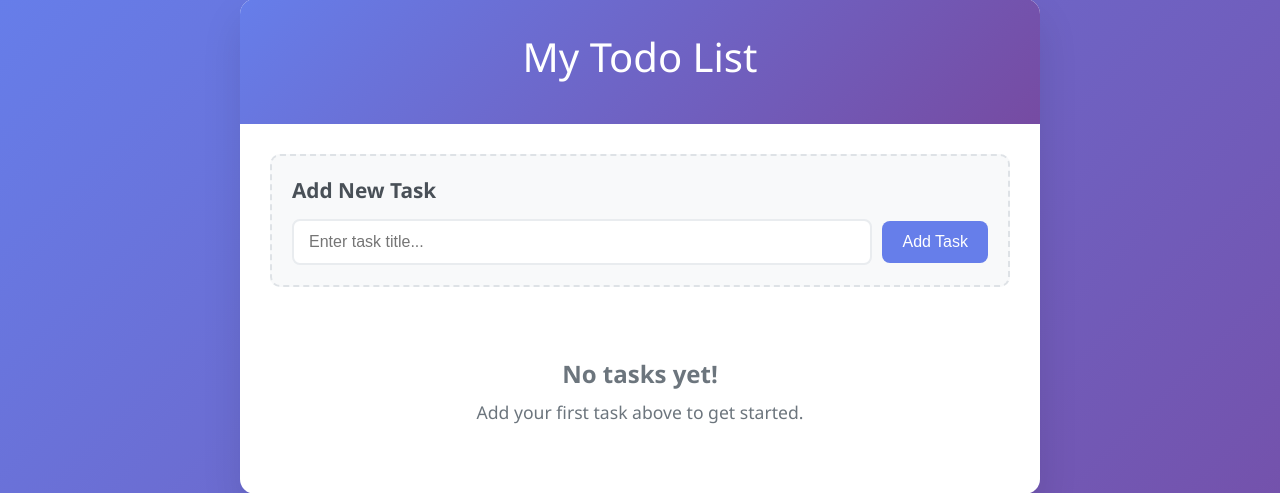
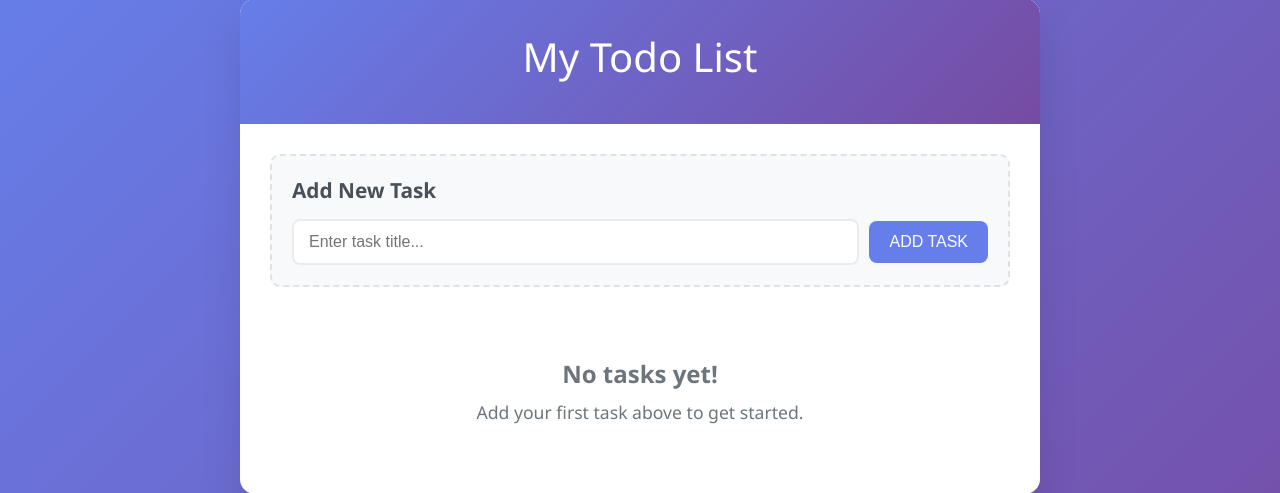
Before and after one commit to Paban-Bhandari/todo_list, a Django app: page / in a window 1280 px wide. Shown: the part 21-514 px from the top of the page. Run offline with Django 5.2, Linux system fonts and the light colour scheme; data that the repository does not hold is empty.

Commit message:
Minor changes

```diff
--- a/tasks/templates/tasks/task_list.html
+++ b/tasks/templates/tasks/task_list.html
@@ -9,7 +9,7 @@
         <form method="post" action="{% url 'task_create' %}" class="task-form">
             {% csrf_token %}
             <input type="text" name="title" placeholder="Enter task title..." required>
-            <button type="submit" class="btn btn-primary">Add Task</button>
+            <button type="submit" class="btn btn-primary">ADD TASK</button>
         </form>
     </div>
 
```
